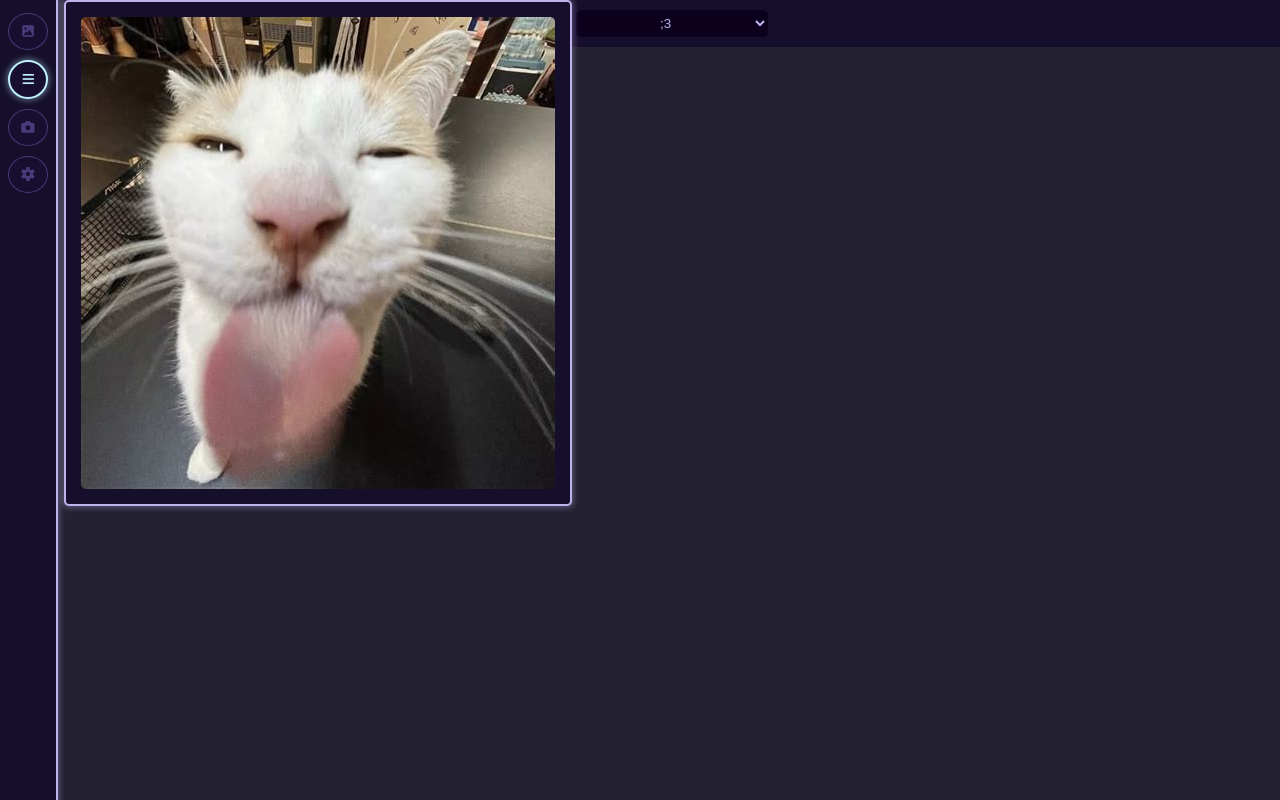
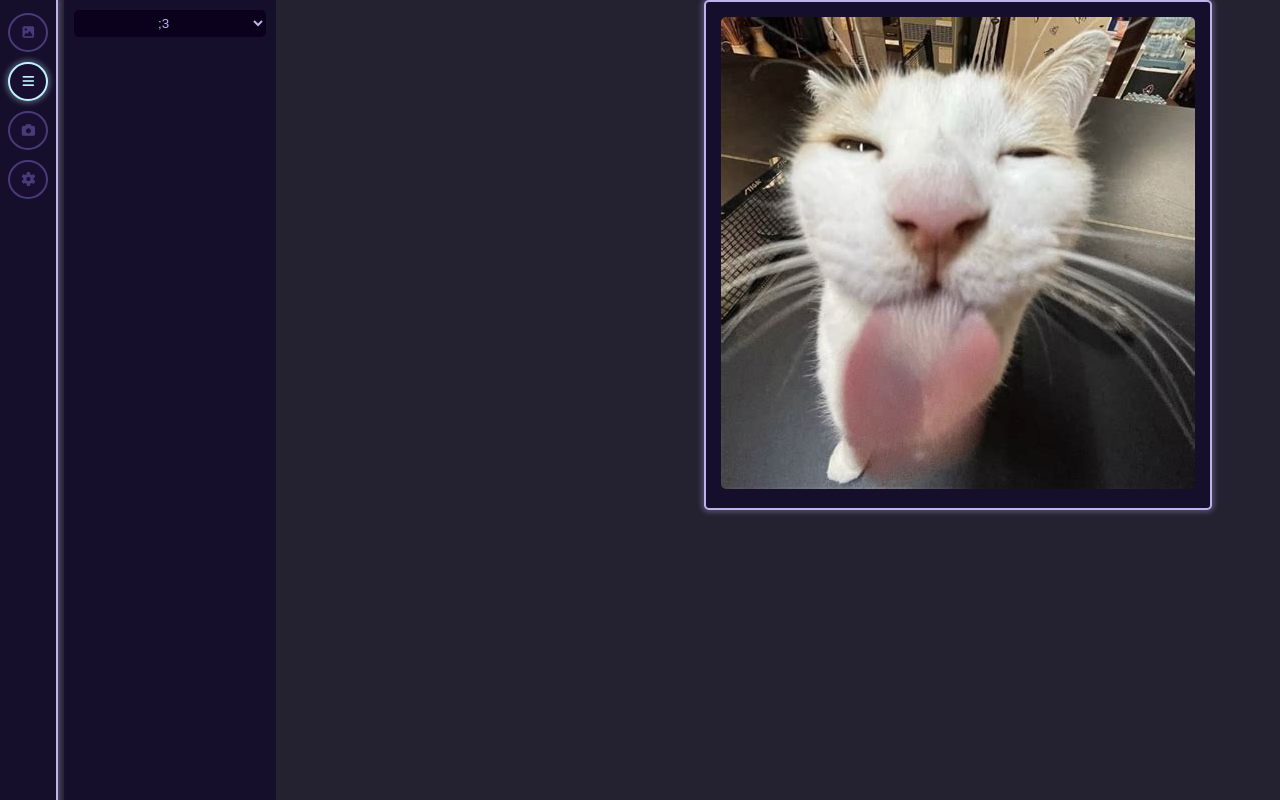
Before and after one commit to walledlakerobotics/308-OCCRA-2025-Vision, a Svelte app in the folder dashboard/: page /#dashboard in a window 1280 px wide. Both pictures are taken after a click on the button 28 px from the left and 79 px from the top of the page. Built offline with nearby package versions, Linux system fonts and the light colour scheme.

Commit message:
update ui

```diff
--- a/dashboard/src/App.svelte
+++ b/dashboard/src/App.svelte
@@ -140,7 +140,7 @@
 
     border: solid 1px;
     border-color: var(--borderColorUnhover);
-    border-width: 1.5px;
+    border-width: 2px;
     border-radius: 100%;
 
     margin-top: 5px;
@@ -151,7 +151,7 @@
 
     color: rgba(0, 0, 0, 0);
 
-    transition: 0.3s;
+    transition: 0.2s;
   }
 
   nav button:hover {
@@ -175,11 +175,13 @@
       color: rgb(190, 179, 237, 1);
     } */
 
-  nav button:active,
+  nav button:active {
+    scale: 95%;
+  }
   nav button.selected {
     border-color: var(--activeButton);
     box-shadow: 0 0 5px 2.5px var(--activeButtonGlow);
-    border-width: 2px;
+    /* border-width: 2px; */
 
     i {
       color: var(--activeButton);
--- a/dashboard/src/Calibration.svelte
+++ b/dashboard/src/Calibration.svelte
@@ -16,22 +16,23 @@
     .propertieSettings {
         background-color: var(--foregroundColor);
 
+        padding: 10px;
 
         height: 100%;
-        padding: 10px;
 
         margin: 0%;
-        display: flex;
+        position: fixed;
     }
 
     .cameraContainer  {
         background-color: var(--foregroundColor);
 
+
+        margin-right: 50%;
+        margin-left: 50%;
         position: fixed;
+
         border-radius: 5px;
-
-        margin: auto;
-
         padding: 15px;
 
         border: solid 2px;
@@ -39,15 +40,12 @@
         border-color: var(--borderColor);
         box-shadow: 0 0 5px 2.5px var(--borderGlow);
 
-        justify-content: center;
-        display: flex;
-
 
     }
 
     select {
         color: var(--borderColor);
-        background-color: rgb(11, 1, 28);
+        background-color: var(--droupDownMenuColor);
         margin-left: auto; margin-right: auto;
 
         border-radius: 5px;
--- a/dashboard/src/Dashboard.svelte
+++ b/dashboard/src/Dashboard.svelte
@@ -32,21 +32,26 @@
 
 
     img {
-        border-radius: 10px;
         border: 2px solid var(--borderColor);
-        box-shadow: 0 0 5px 2.5px var(--borderGlow);
+        border-radius: 5px;
+    }
+    .camList {
+        background-color: rgb(15, 13, 34);
+
+        overflow: hidden;
+
+
+
+        /* margin-top: 1rem; */
+    }
+
+    .veiws {
 
 
         background-color: var(--foregroundColor);
 
         padding: 20px;
-        border-radius: 5px;
-    }
-    .camList {
-        overflow: hidden;
-    }
 
-    .veiws {
         justify-content: center;
         gap: 20px;
         display: flex;
@@ -58,7 +63,7 @@
     select {
         color: var(--borderColor);
 
-        background-color: var(--foregroundColor);
+        background-color: var(--droupDownMenuColor);
         display: flex;
 
         margin-bottom: 1rem;
--- a/dashboard/src/app.css
+++ b/dashboard/src/app.css
@@ -8,6 +8,8 @@
   --buttonColor: rgb(23, 14, 48);
   --activeButton: rgb(190, 240, 255);
   --activeButtonGlow: rgba(190, 240, 255, 0.299);
+
+  --droupDownMenuColor: rgb(11, 1, 28);
 }
 
 body {
```
